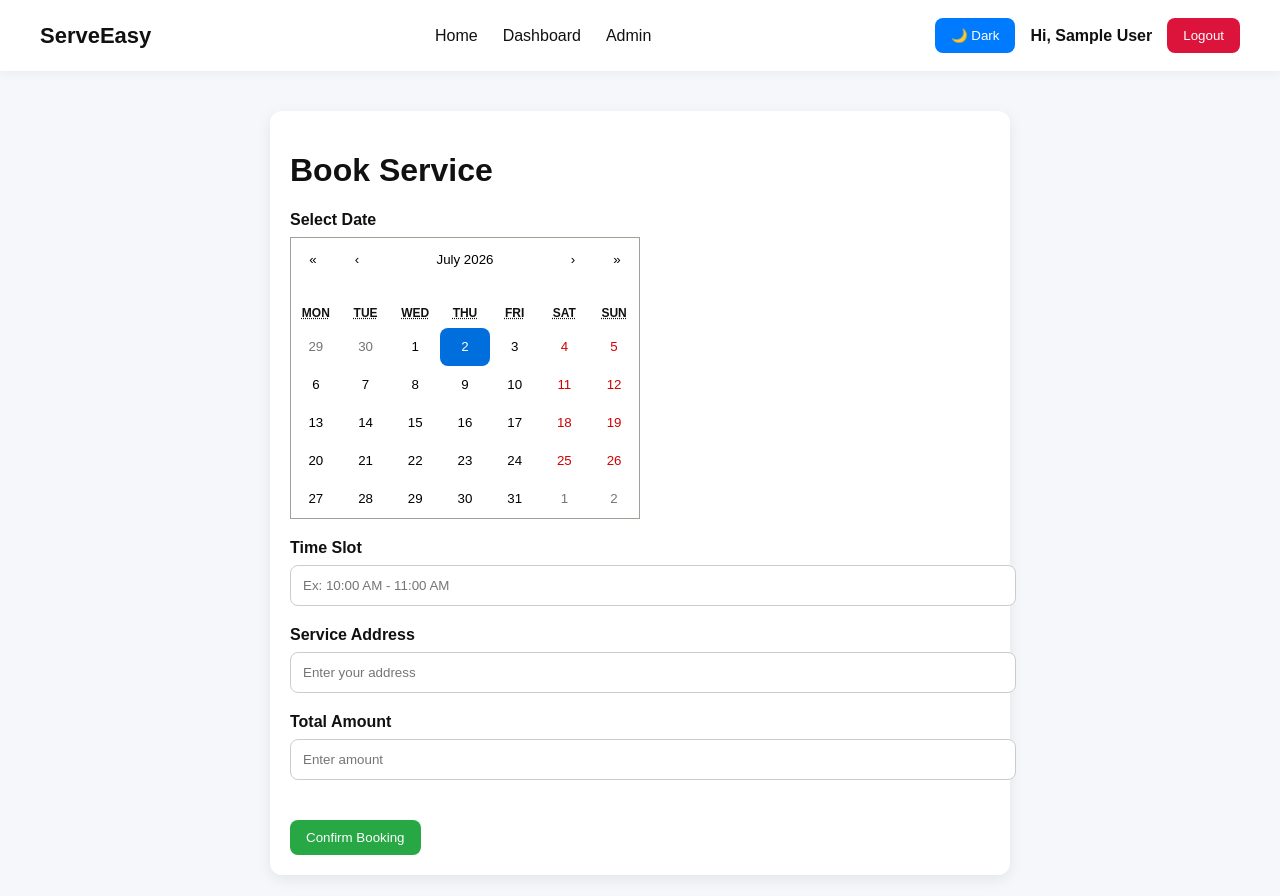
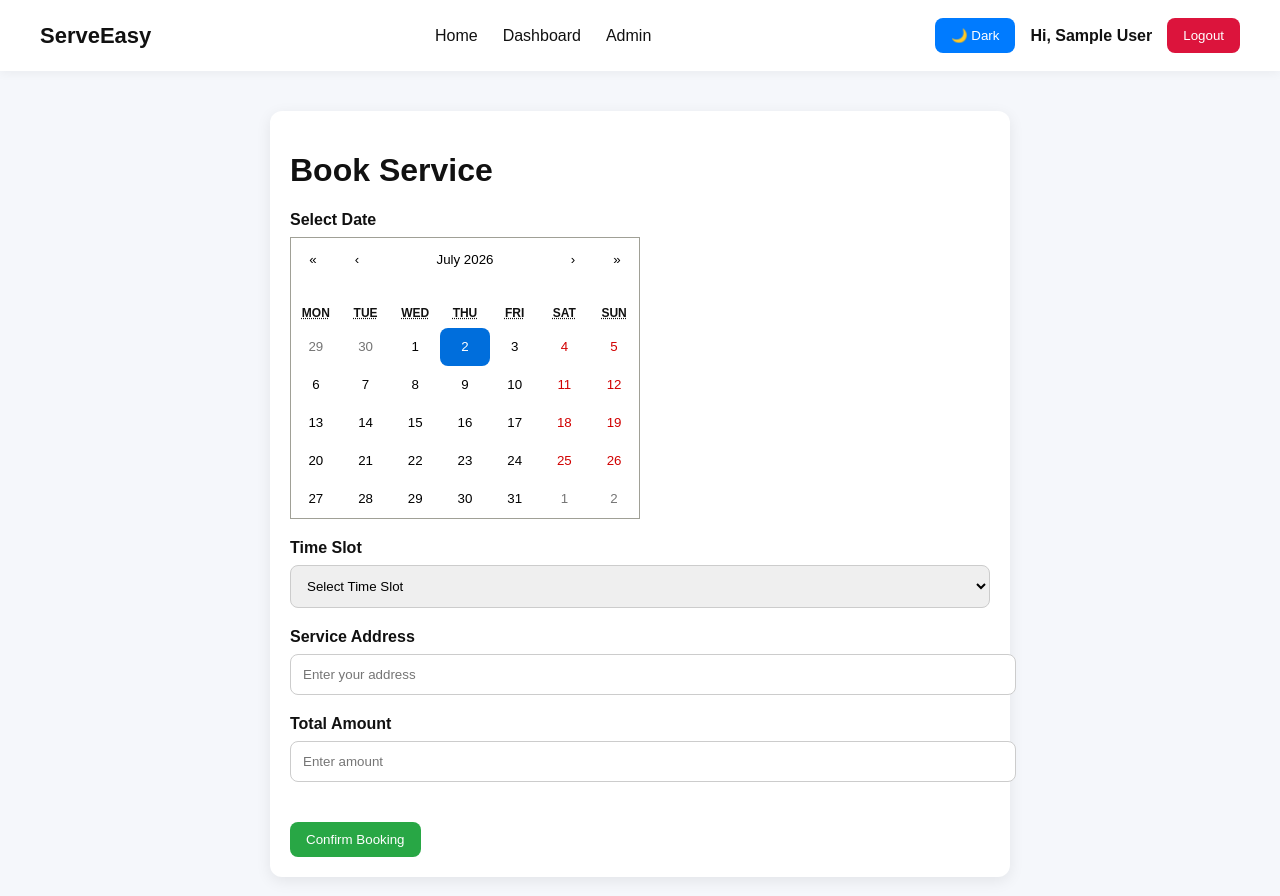
Before and after one commit to kuppinedibhavani-dev/Service_Booking_Platform, a React (Create React App) app in the folder frontend/: page /booking/1 in a window 1280 px wide. Shown: the top 896 px of the page. Built offline with nearby package versions, Linux system fonts and the light colour scheme; sample sign-in values are in the browser's storage.

Commit message:
Fixed Timing slot

```diff
--- a/frontend/src/pages/BookingPage.js
+++ b/frontend/src/pages/BookingPage.js
@@ -23,18 +23,23 @@ function BookingPage() {
       totalAmount
     });
 
+    try {
       await API.post("/notifications/send", {
         bookingId: bookingRes.data.booking._id,
         type: "email",
-        message: "Your booking has been created successfully."
+        message:
+          "Your booking has been created successfully. Our team will contact you shortly."
       });
+    } catch (mailError) {
+      console.error("Mail failed:", mailError.response?.data);
+    }
 
     alert("Booking created successfully!");
     navigate("/dashboard");
 
   } catch (error) {
-      console.error(error.response.data);
-alert(error.response.data.message);
+    console.error(error.response?.data);
+    alert(error.response?.data?.message || "Booking failed");
   }
 };
 
@@ -53,12 +58,18 @@ alert(error.response.data.message);
 
         <div className="booking-section">
           <label>Time Slot</label>
-          <input
-            type="text"
-            placeholder="Ex: 10:00 AM - 11:00 AM"
+          <select
   value={timeSlot}
   onChange={(e) => setTimeSlot(e.target.value)}
-          />
+>
+  <option value="">Select Time Slot</option>
+  <option value="09:00 AM - 10:00 AM">09:00 AM - 10:00 AM</option>
+  <option value="10:00 AM - 11:00 AM">10:00 AM - 11:00 AM</option>
+  <option value="11:00 AM - 12:00 PM">11:00 AM - 12:00 PM</option>
+  <option value="01:00 PM - 02:00 PM">01:00 PM - 02:00 PM</option>
+  <option value="02:00 PM - 03:00 PM">02:00 PM - 03:00 PM</option>
+  <option value="04:00 PM - 05:00 PM">04:00 PM - 05:00 PM</option>
+</select>
         </div>
 
         <div className="booking-section">
--- a/frontend/src/styles.css
+++ b/frontend/src/styles.css
@@ -236,3 +236,10 @@ body.dark .navbar {
   background: #007bff;
   color: white;
 }
+
+.booking-section select {
+  width: 100%;
+  padding: 12px;
+  border-radius: 8px;
+  border: 1px solid #ccc;
+}
```
Lines whose indentation alone changed are shown as unchanged.
